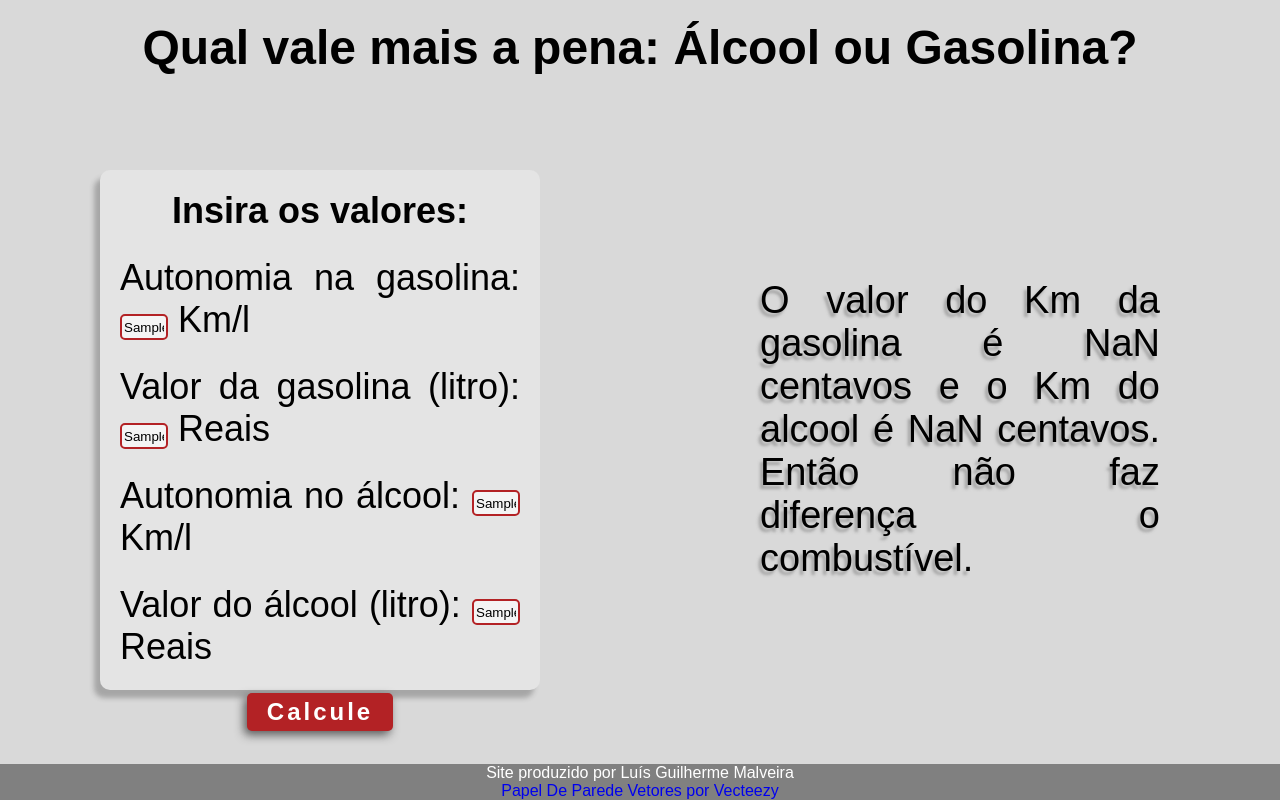
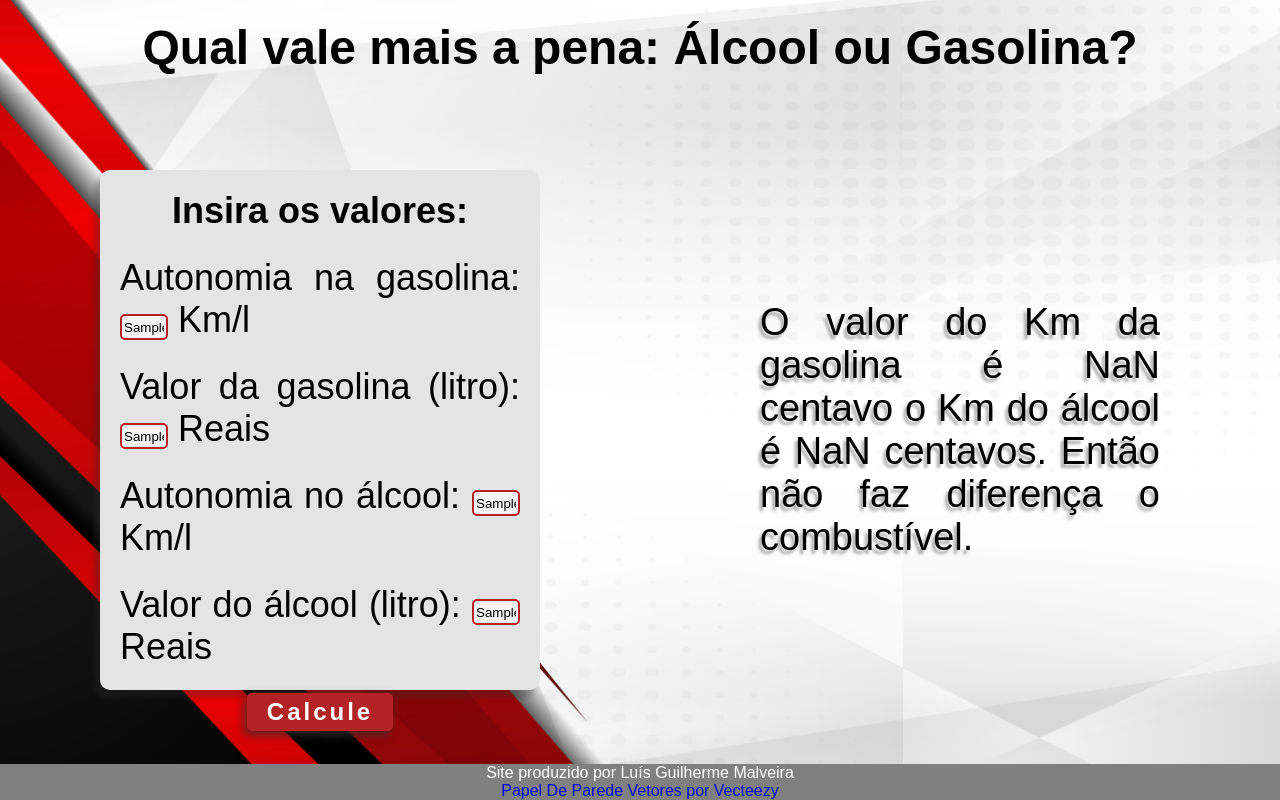
Before and after one commit to LuisGuilhermeMalveira/Calculo-combustivel, a plain HTML site: page index.html in a window 1280 px wide. Both pictures are taken after typing "Sample", "Sample", "Sample", "Sample" into the empty fields and a click on the button "Calcule". Drawn offline with Linux system fonts and the light colour scheme; a web font is replaced by a local one.

Commit message:
melhorias na mensagem de Resultado

```diff
--- a/assets/main.js
+++ b/assets/main.js
@@ -46,12 +46,11 @@ function capturar() {
 			textoInfo.textContent = textoResultado;
 		} else {
 			textoInfo.classList.remove("erro");
-			let textoResultado =
-				"O valor do Km da gasolina é " +
-				valorKMG.toFixed(2) * 100 +
-				" centavos e o Km do alcool é " +
-				valorKMA.toFixed(2) * 100 +
-				" centavos. Então não faz diferença o combustível.";
+			let textoResultado = `O valor do Km da gasolina é ${
+				valorKMG.toFixed(2) * 100
+			} centavo o Km do álcool é ${
+				valorKMA.toFixed(2) * 100
+			} centavos. Então não faz diferença o combustível.`;
 
 			textoInfo.textContent = textoResultado;
 		}
--- a/assets/style.css
+++ b/assets/style.css
@@ -12,7 +12,7 @@ body {
   background-color: var(--cinza);
   background-repeat: no-repeat;
   height: 100vh;
-  background-image: url(./img/background.png);
+  background-image: url(./img/background.jpg);
   background-size: cover;
   background-position: right;
 }
```
